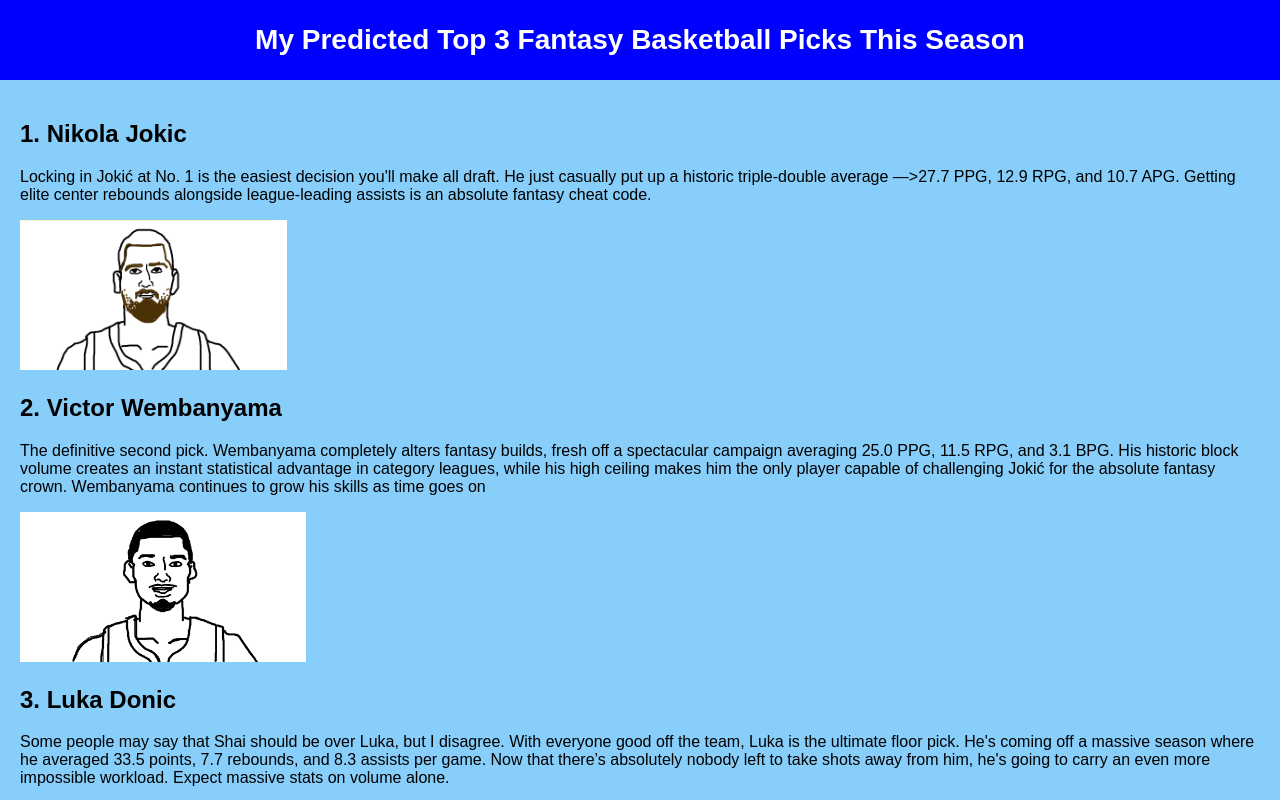
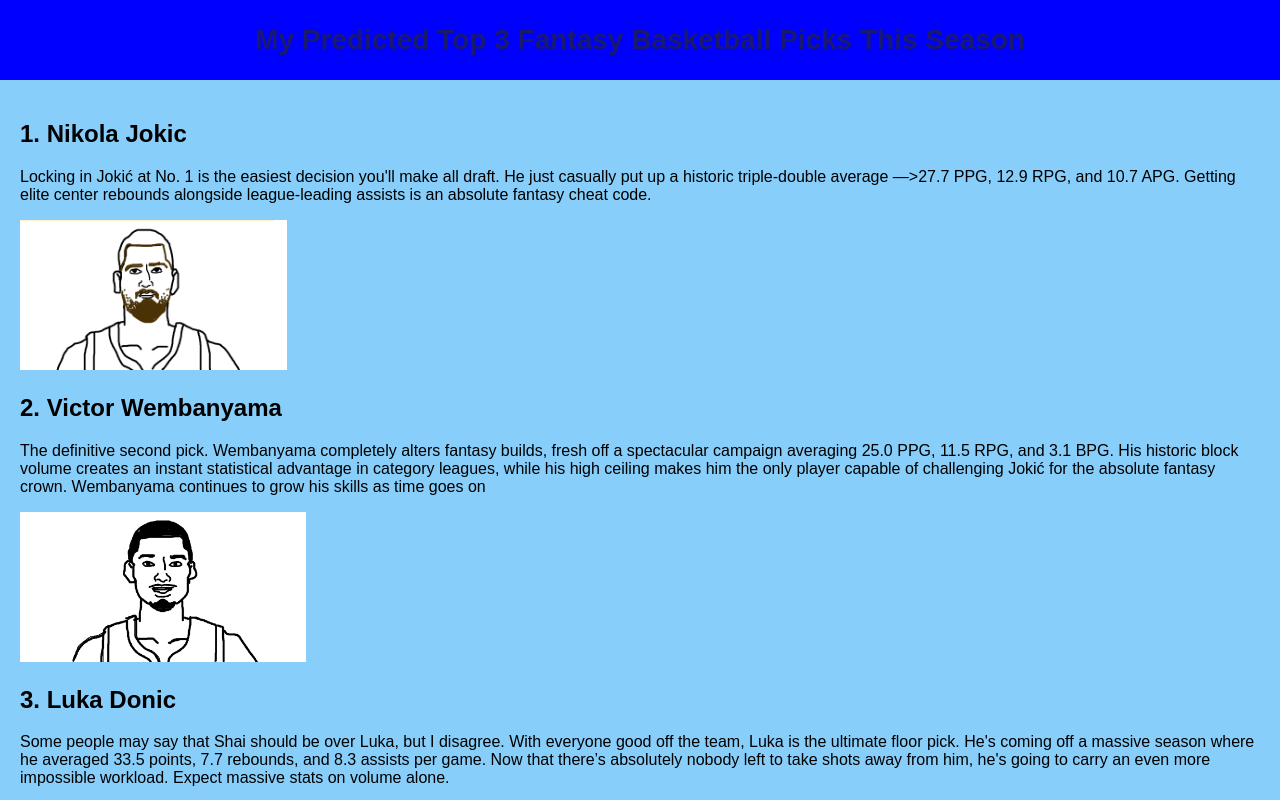
Before and after one commit to nathansar29/nathansar29.github.io, a plain HTML site: page index.html in a window 1280 px wide. Shown: the top 800 px of the page. Drawn offline with Linux system fonts and the light colour scheme.

Commit message:
Update index.html

```diff
--- a/index.html
+++ b/index.html
@@ -34,7 +34,7 @@
 
         /* New styling rule for your heading */
         .top-banner h1 {
-            color: white;           /* Makes the text visible over the blue color */
+            color: MidnightBlue;           /* Makes the text visible over the blue color */
             margin: 0;              /* Removes default browser margins around headers */
             font-size: 28px;        /* Adjust text size as you prefer */
         }
```
